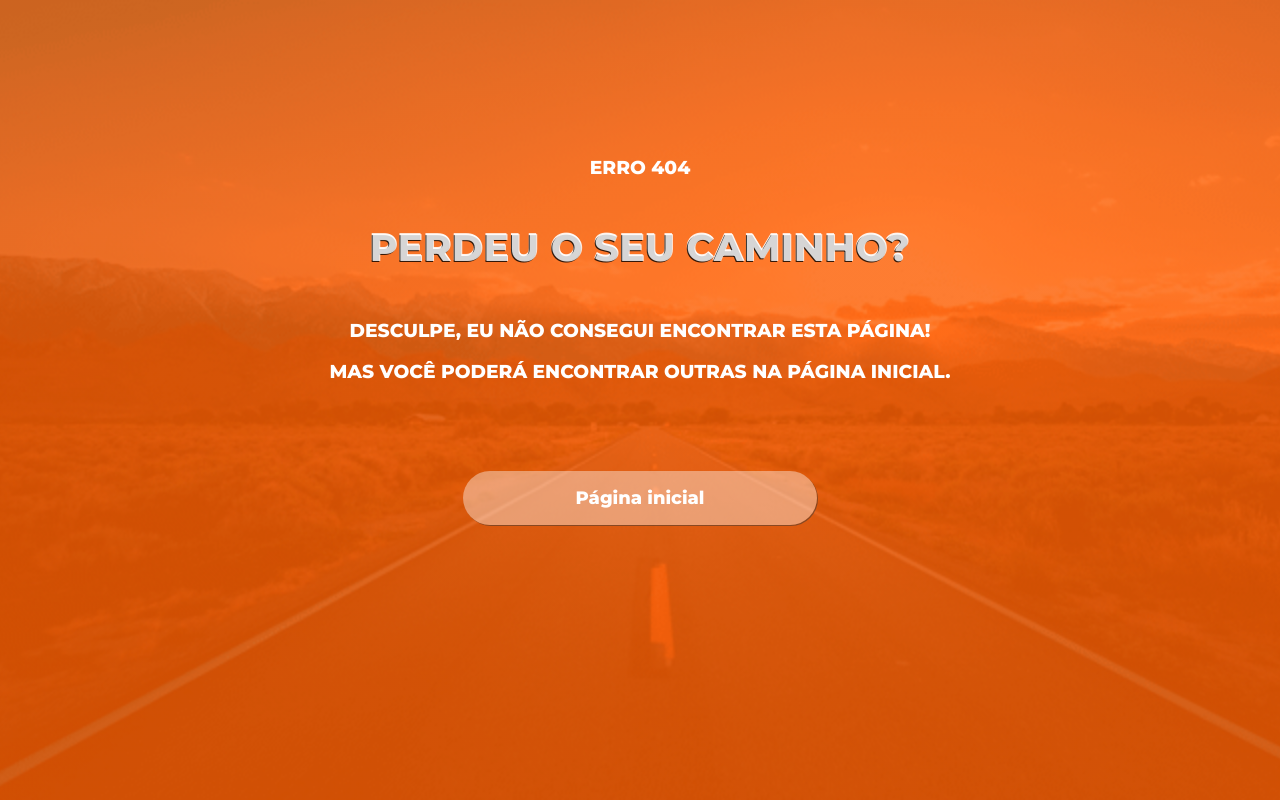
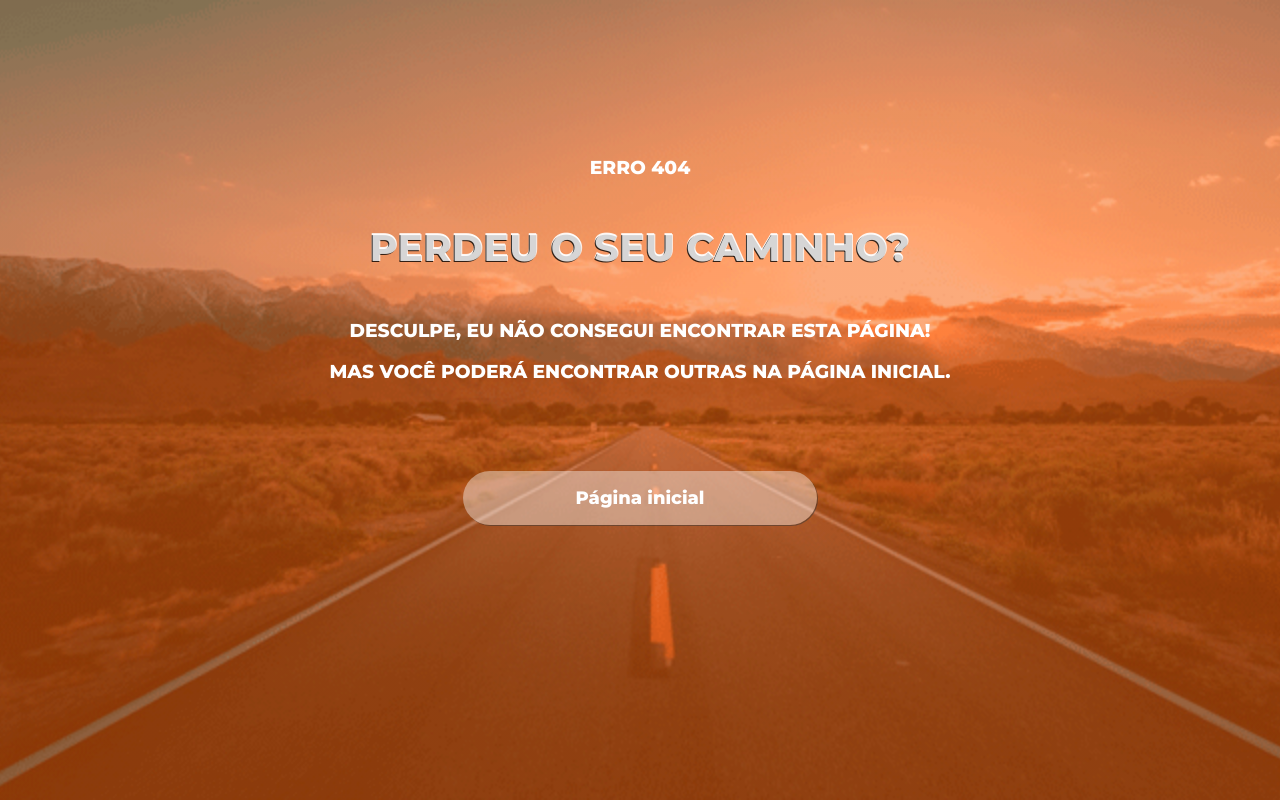
Before and after one commit to fspjonny/Lista-de-tarefas, a Django app: template home/templates/home/page_error.html in a window 1280 px wide. Run offline with Django 4.2, Linux system fonts and the light colour scheme; the template is opened without the code that fills it, so the values that code supplies are empty.

Commit message:
Modify page 404

```diff
--- a/home/templates/home/page_error.html
+++ b/home/templates/home/page_error.html
@@ -13,7 +13,7 @@
     <title>Página não encontrada</title>
     <style>
         html {
-            background: linear-gradient(to bottom, rgba(255, 94, 0, 0.8) 100%, rgba(219, 77, 7, 0.8) 0%),
+            background: linear-gradient(to bottom, rgba(255, 94, 0, 0.5) 100%, rgba(219, 77, 7, 0.5) 0%),
             url("{% static 'assets/img/404_page.png' %}");
             background-position: center;
             background-repeat: no-repeat;
```
